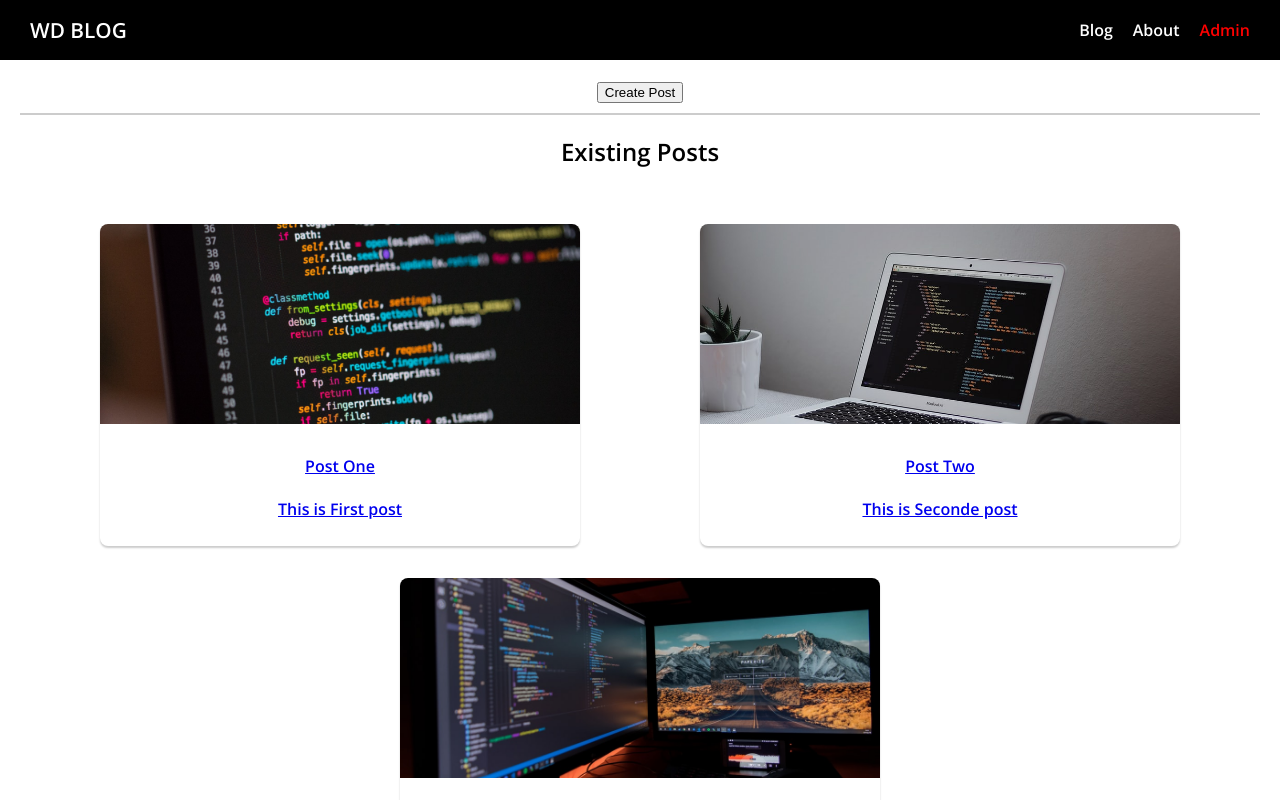
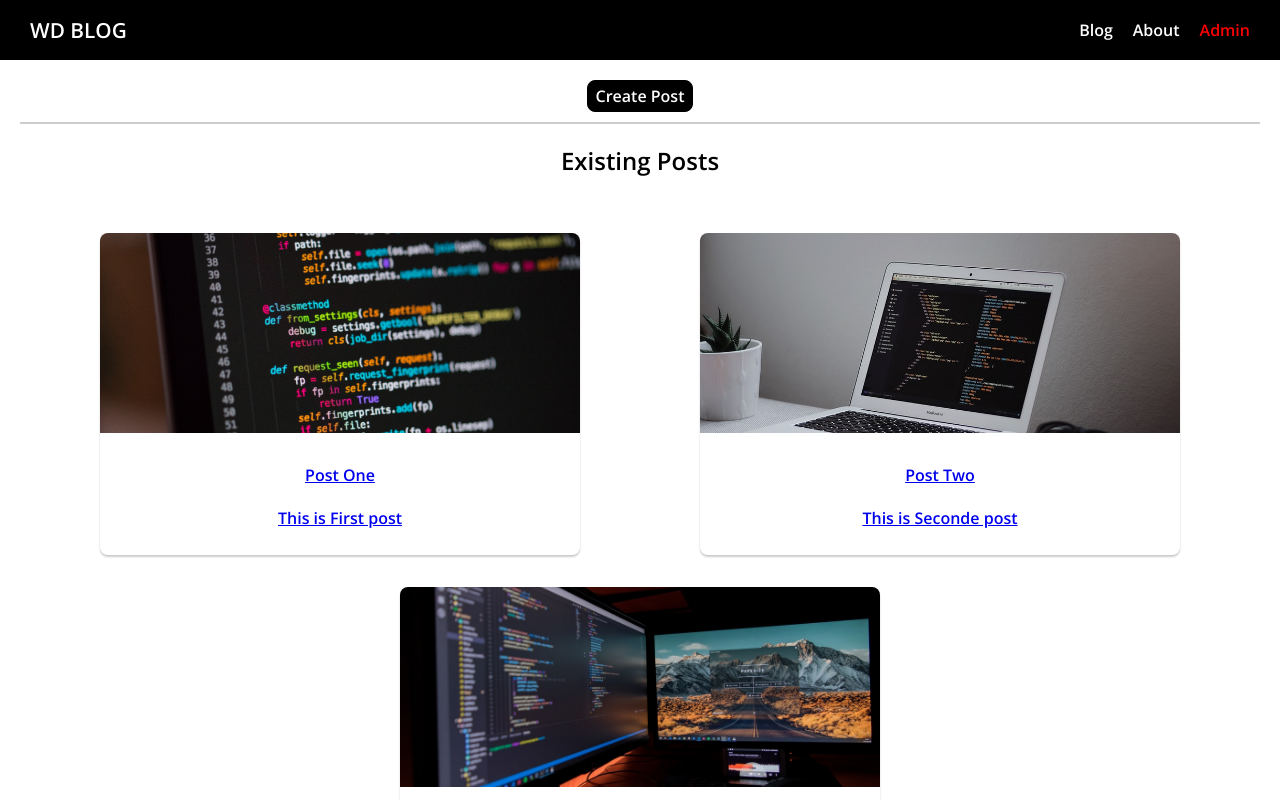
Before and after one commit to NaserAhadi/nuxt-blog, a Nuxt app: page /admin in a window 1280 px wide. Shown: the top 800 px of the page. Built offline with nearby package versions, Linux system fonts and the light colour scheme.

Commit message:
5th : Use base app-button

```diff
--- a/pages/admin/index.vue
+++ b/pages/admin/index.vue
@@ -1,7 +1,9 @@
 <template>
     <div class="admin-page">
         <section class="new-post">
-            <button @click="createNewPost">Create Post</button>
+            <AppButton @click="createNewPost">
+                Create Post
+            </AppButton>
         </section>
         <section class="existing-posts">
             <h1>Existing Posts</h1>
@@ -12,9 +14,11 @@
 
 <script>
 import PostList from "@/components/Posts/PostList"
+import AppButton from "@/components/UI/AppButton"
 export default {
     components:{
-        PostList
+        PostList,
+        AppButton
     },
     methods:{
         createNewPost(){
```
